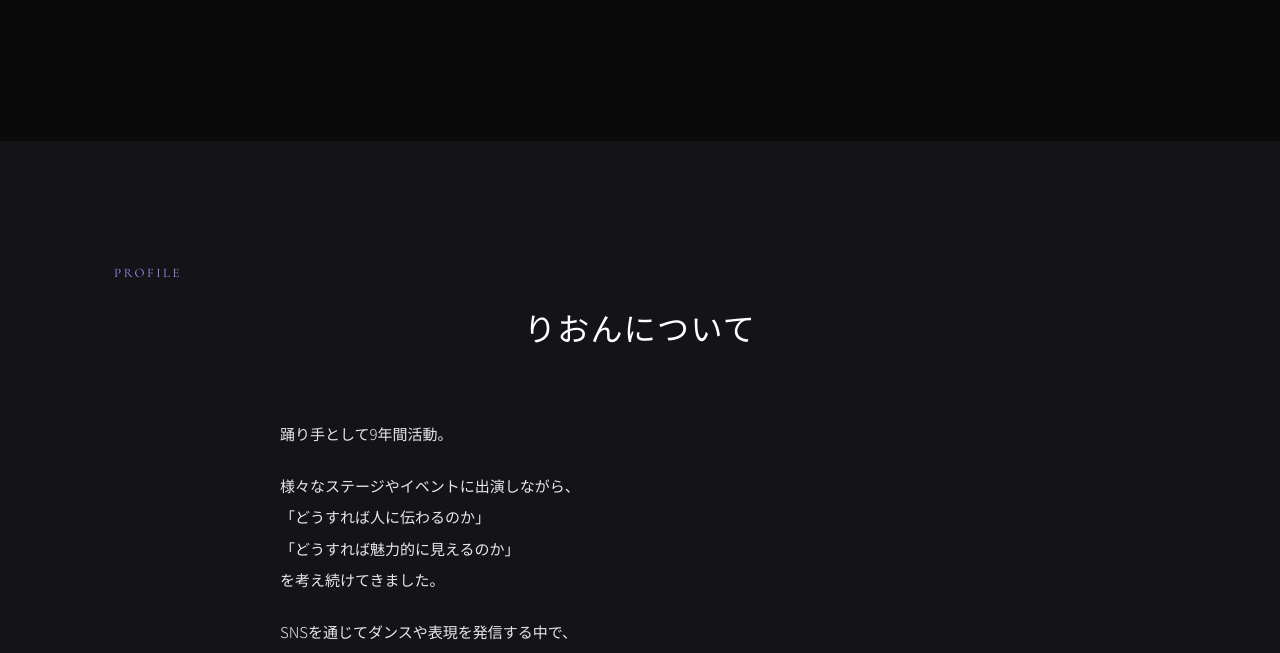
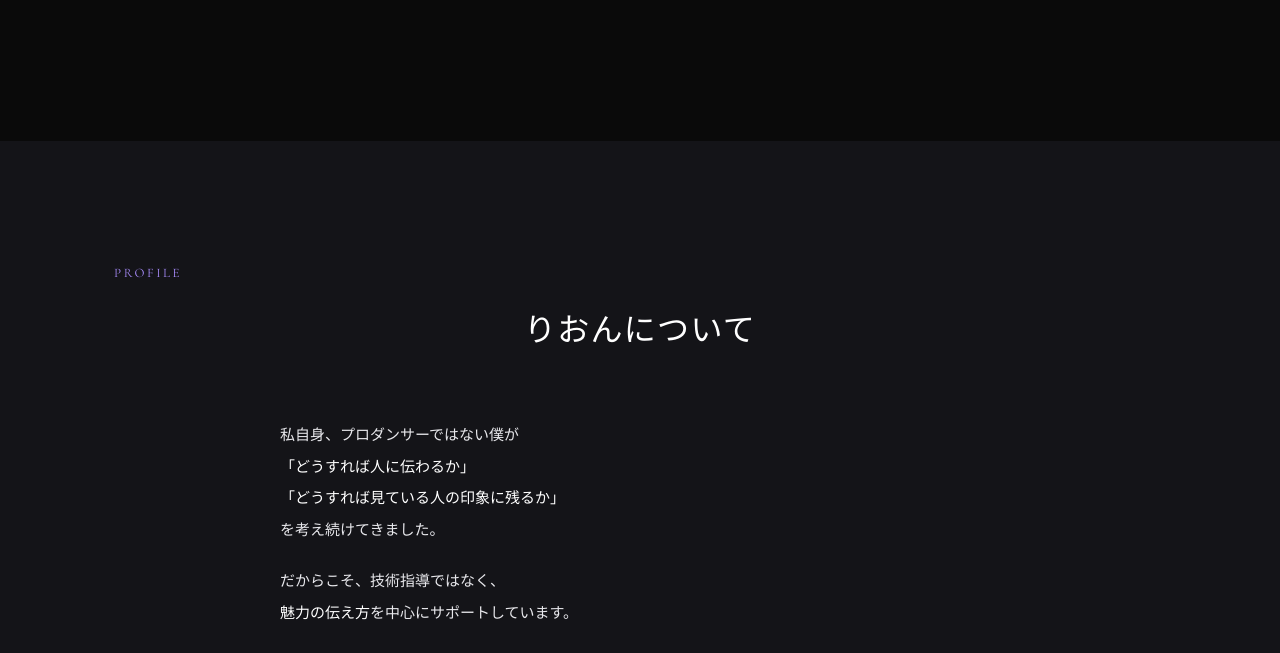
Before and after one commit to monyakaanyanya-stack/RIONHP, a plain HTML site: page index.html in a window 1280 px wide. Shown: the part 2062-2715 px from the top of the page. Drawn offline with nearby package versions, Linux system fonts and the light colour scheme.

Commit message:
Update: profile text, rename to RION Performance Coaching
Co-Authored-By: Claude Opus 4.6 <noreply@anthropic.com>

```diff
--- a/index.html
+++ b/index.html
@@ -3,7 +3,7 @@
 <head>
   <meta charset="UTF-8">
   <meta name="viewport" content="width=device-width, initial-scale=1.0">
-  <title>りおん パフォーマンス分析コーチング</title>
+  <title>RION Performance Coaching</title>
   <link rel="stylesheet" href="style.css">
   <link rel="preconnect" href="https://fonts.googleapis.com">
   <link rel="preconnect" href="https://fonts.gstatic.com" crossorigin>
@@ -16,7 +16,7 @@
     <div class="header__inner">
       <a href="#" class="header__logo">
         <span class="header__logo-name">RION</span>
-        <span class="header__logo-sub">Performance Analysis</span>
+        <span class="header__logo-sub">Performance Coaching</span>
       </a>
       <nav class="header__nav" id="nav">
         <a href="#about-service" class="header__nav-link">Service</a>
@@ -139,19 +139,14 @@
       <div class="profile__layout profile__layout--no-image">
         <div class="profile__content fade-up">
           <p class="profile__text">
-            踊り手として9年間活動。
-          </p>
-          <p class="profile__text">
-            様々なステージやイベントに出演しながら、<br>
-            「どうすれば人に伝わるのか」<br>
-            「どうすれば魅力的に見えるのか」<br>
+            私自身、プロダンサーではない僕が<br>
+            <strong>「どうすれば人に伝わるか」</strong><br>
+            <strong>「どうすれば見ている人の印象に残るか」</strong><br>
             を考え続けてきました。
           </p>
           <p class="profile__text">
-            SNSを通じてダンスや表現を発信する中で、<br>
-            個人や企業の方々からレッスンのご相談をいただくようになり、<br>
-            その経験を活かす形で<br>
-            <strong>パフォーマンスコーチング</strong>を新たに開設しました。
+            だからこそ、技術指導ではなく、<br>
+            <strong>魅力の伝え方</strong>を中心にサポートしています。
           </p>
           <a href="https://www.tiktok.com/@rion_neko_0224" target="_blank" rel="noopener noreferrer" class="profile__tiktok">
             <svg class="profile__tiktok-icon" viewBox="0 0 24 24" fill="currentColor" width="18" height="18" xmlns="http://www.w3.org/2000/svg">
@@ -556,9 +551,9 @@
       <div class="footer__inner">
         <div class="footer__logo">
           <span class="footer__logo-name">RION</span>
-          <span class="footer__logo-sub">Performance Analysis</span>
+          <span class="footer__logo-sub">Performance Coaching</span>
         </div>
-        <p class="footer__copy">&copy; 2026 RION Performance Analysis. All Rights Reserved.</p>
+        <p class="footer__copy">&copy; 2026 RION Performance Coaching. All Rights Reserved.</p>
       </div>
     </div>
   </footer>
```
